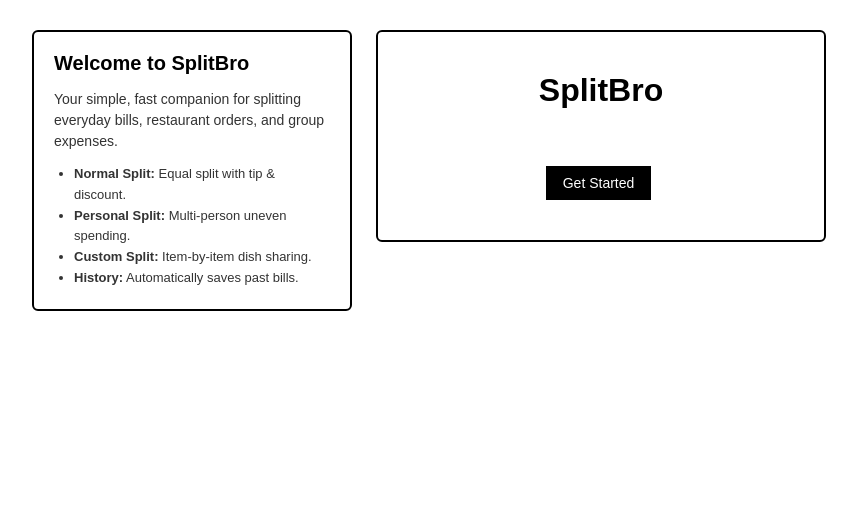
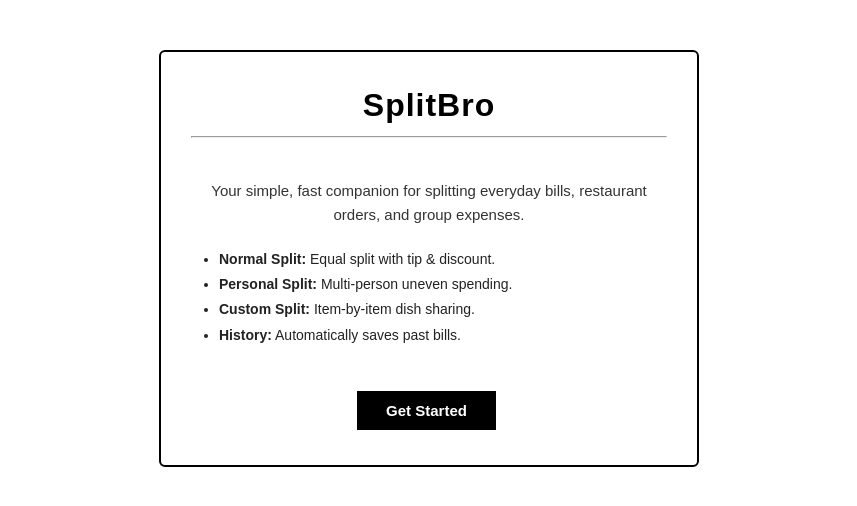
Before and after one commit to adityaa6060/WDDSplitBro, a plain HTML site: page index.html in a window 1280 px wide. Shown: the whole page, without its empty margins (211-1068 px from the left). Drawn offline with Linux system fonts and the light colour scheme.

Commit message:
welcome screen

```diff
--- a/index.html
+++ b/index.html
@@ -10,23 +10,19 @@
 
 <body>
 
-    <div class="page-layout">
-        <div class="desc-box">
-            <h2>Welcome to SplitBro</h2>
-            <p>Your simple, fast companion for splitting everyday bills, restaurant orders, and group expenses.</p>
-            <ul>
-                <li><strong>Normal Split:</strong> Equal split with tip & discount.</li>
-                <li><strong>Personal Split:</strong> Multi-person uneven spending.</li>
-                <li><strong>Custom Split:</strong> Item-by-item dish sharing.</li>
-                <li><strong>History:</strong> Automatically saves past bills.</li>
-            </ul>
-        </div>
-
-        <div class="container" id="welcomeScreen">
-            <h1>SplitBro</h1>
-            <br><br>
-            <a href="normalsplit.html"><button>Get Started</button></a>
-        </div>
+    <div class="container" id="welcomeScreen">
+        <h1>SplitBro</h1>
+        <hr>
+        <br>
+        <p class="welcome-desc">Your simple, fast companion for splitting everyday bills, restaurant orders, and group expenses.</p>
+        <ul class="welcome-features">
+            <li><strong>Normal Split:</strong> Equal split with tip & discount.</li>
+            <li><strong>Personal Split:</strong> Multi-person uneven spending.</li>
+            <li><strong>Custom Split:</strong> Item-by-item dish sharing.</li>
+            <li><strong>History:</strong> Automatically saves past bills.</li>
+        </ul>
+        <br>
+        <a href="normalsplit.html"><button class="get-started-btn">Get Started</button></a>
     </div>
 
 </body>
--- a/style.css
+++ b/style.css
@@ -189,6 +189,40 @@ textarea {
 }
 
 #welcomeScreen {
+    width: 540px;
+    max-width: 95%;
+    margin: 50px auto;
+    padding: 35px 30px;
     text-align: center;
-    padding: 40px 20px;
 }
+
+#welcomeScreen h1 {
+    font-size: 32px;
+    letter-spacing: 1px;
+    margin-bottom: 12px;
+}
+
+.welcome-desc {
+    font-size: 15px;
+    line-height: 1.6;
+    color: #333333;
+    margin-bottom: 20px;
+    text-align: center;
+}
+
+.welcome-features {
+    text-align: left;
+    margin: 0 auto 25px auto;
+    max-width: 440px;
+    padding-left: 20px;
+    font-size: 14px;
+    line-height: 1.8;
+    color: #222222;
+}
+
+.get-started-btn {
+    padding: 10px 28px;
+    font-size: 15px;
+    font-weight: bold;
+    cursor: pointer;
+}
```
